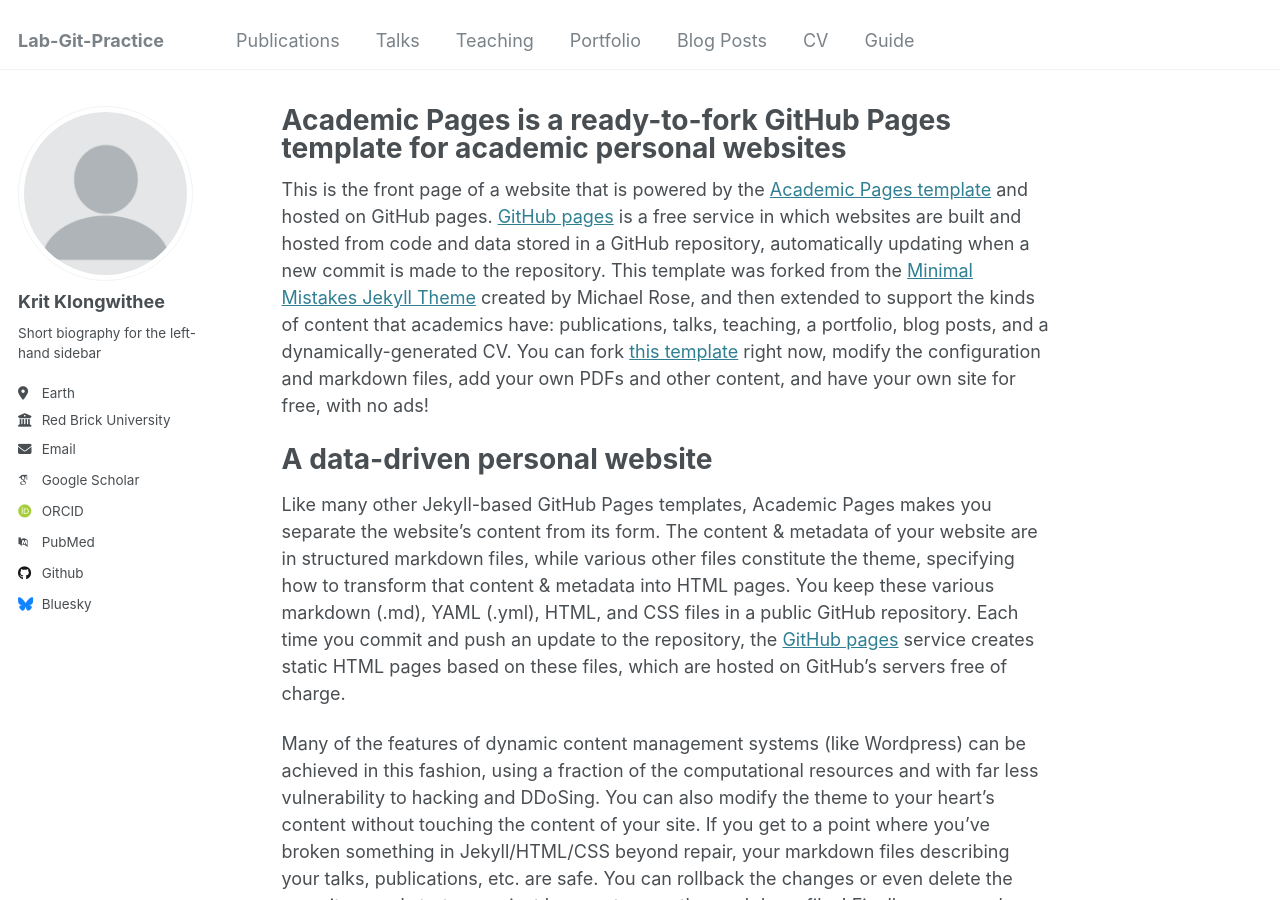
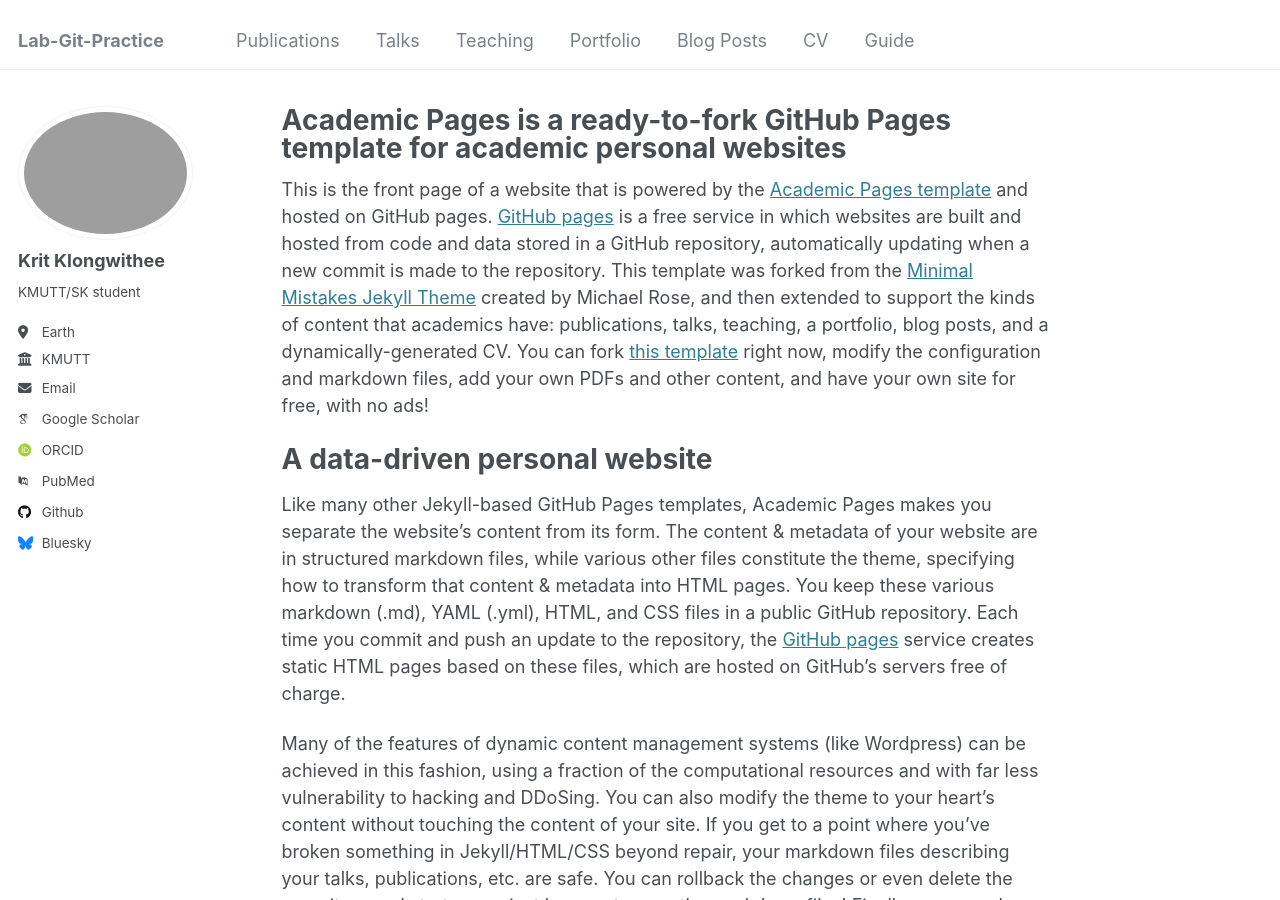
Before and after one commit to A1pha2/a1pha2.github.io, a Jekyll site: the page built from _pages/about.md, in a window 1280 px wide and 900 px high. Built offline with Jekyll 4.4.1, drawn with Linux system fonts in a browser that asks for light colours; some web fonts are replaced.

Commit message:
Update _config.yml

```diff
--- a/_config.yml
+++ b/_config.yml
@@ -21,14 +21,14 @@ repository               : "academicpages/academicpages.github.io"
 #               Additional customization can be done by editing /_includes/author-profile.html
 author:
   # Biographic information
-  avatar           : "profile.png"
+  avatar           : "logo2.png"
   name             : "Krit Klongwithee"
   pronouns         : # example: "she/her"
-  bio              : "Short biography for the left-hand sidebar"
+  bio              : "KMUTT/SK student"
   location         : "Earth"
-  employer         : "Red Brick University"
+  employer         : "KMUTT"
   uri              : # URL
-  email            : "none@example.org"
+  email            : "artkritsk138@gmail.com"
 
   # Academic websites
   arxiv            : # URL - Update with the correct link to your profile
```
